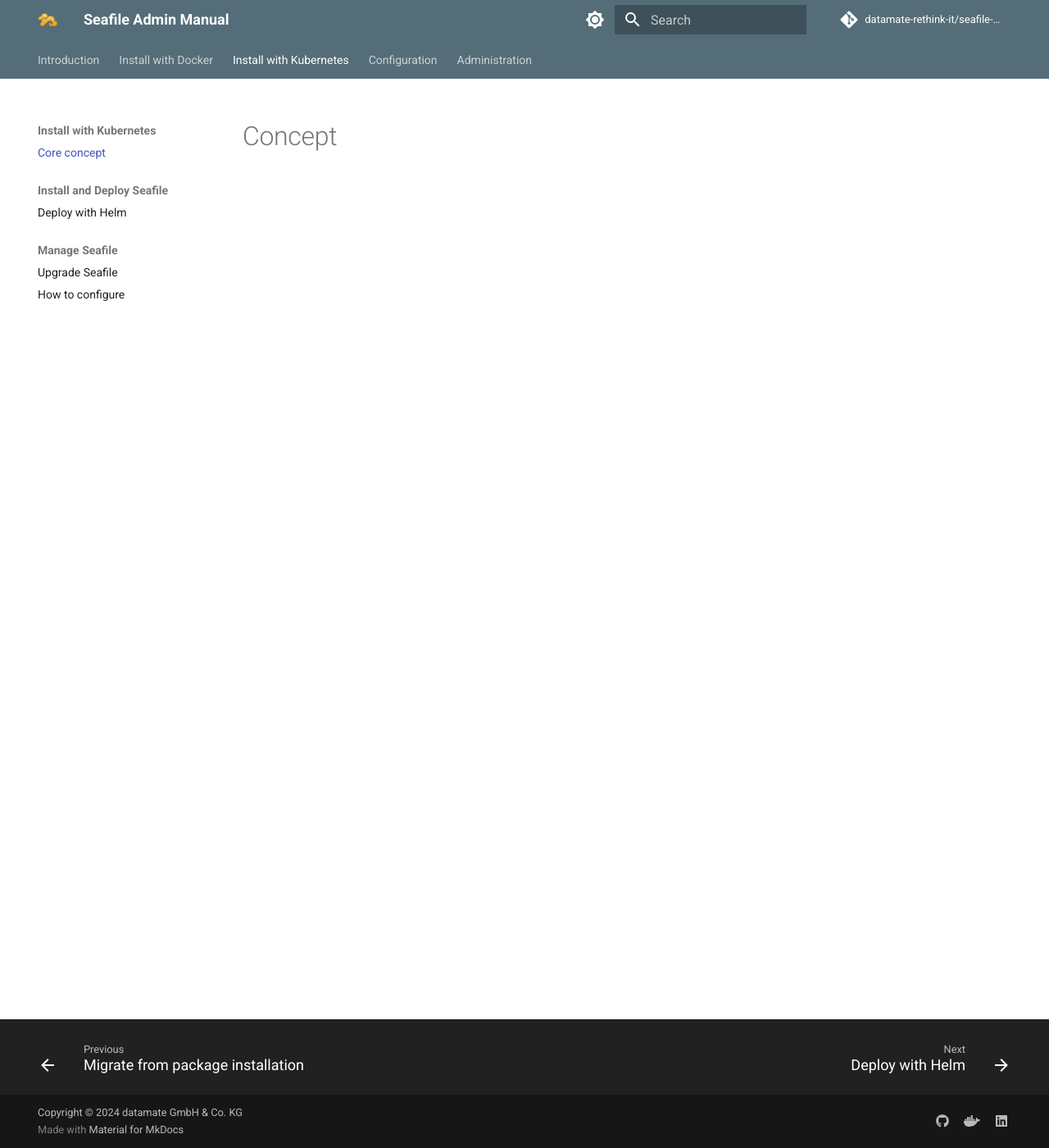
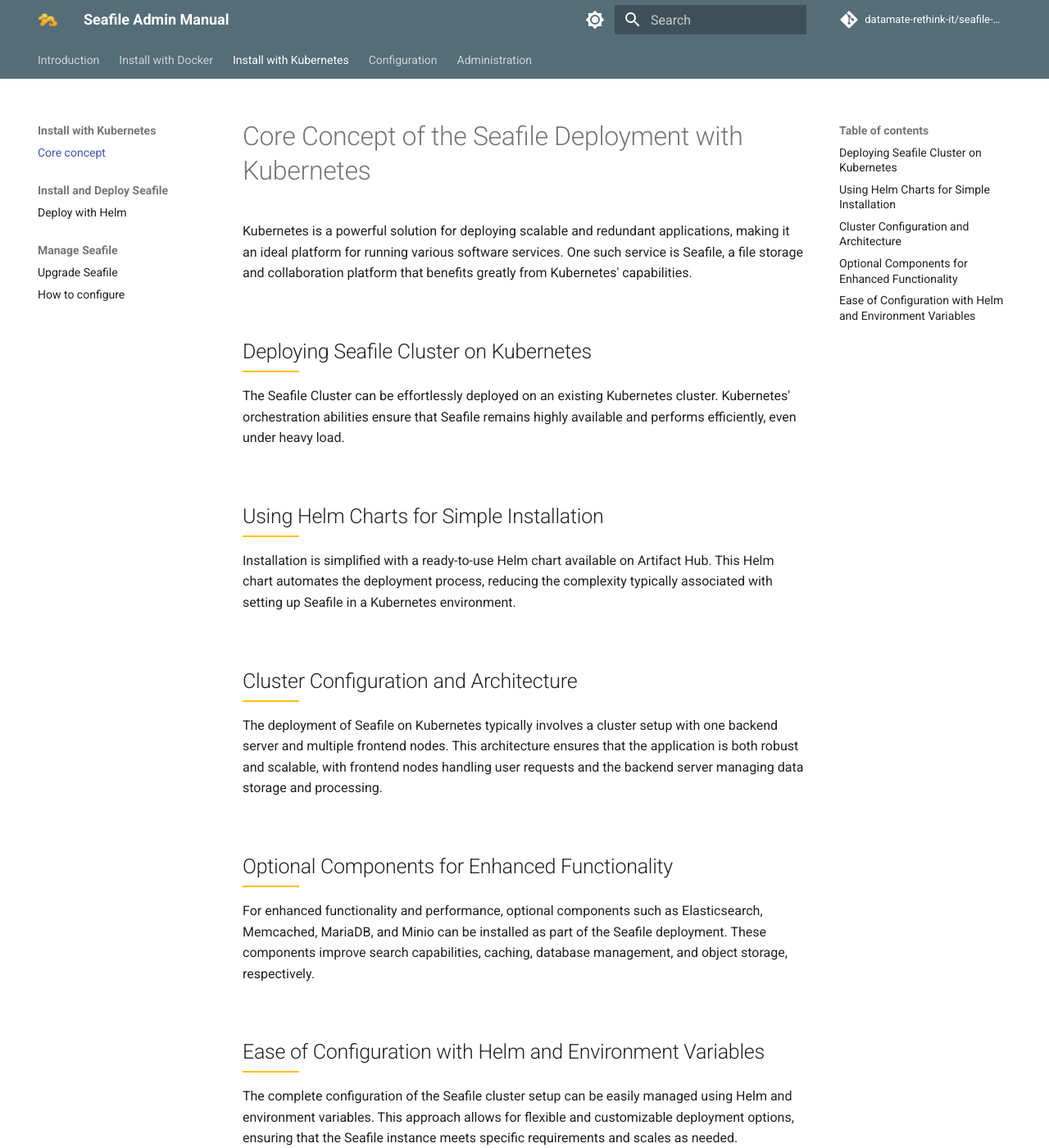
Before and after one commit to datamate-rethink-it/seafile-admin-docs, an MkDocs documentation site: the page built from docs/k8s/concept.md, in a window 1280 px wide and 1400 px high. Shown: the whole window at 82% size. Built offline with MkDocs 1.6.1 and Material for MkDocs 9.7.7, drawn with Linux system fonts in a browser that asks for light colours; comment, search, counter and statistics services are not loaded.

Commit message:
add first descripition for k8s

```diff
--- a/docs/k8s/concept.md
+++ b/docs/k8s/concept.md
@@ -1 +1,23 @@
-# Concept
+# Core Concept of the Seafile Deployment with Kubernetes
+
+Kubernetes is a powerful solution for deploying scalable and redundant applications, making it an ideal platform for running various software services. One such service is Seafile, a file storage and collaboration platform that benefits greatly from Kubernetes' capabilities.
+
+## Deploying Seafile Cluster on Kubernetes
+
+The Seafile Cluster can be effortlessly deployed on an existing Kubernetes cluster. Kubernetes' orchestration abilities ensure that Seafile remains highly available and performs efficiently, even under heavy load.
+
+## Using Helm Charts for Simple Installation
+
+Installation is simplified with a ready-to-use Helm chart available on Artifact Hub. This Helm chart automates the deployment process, reducing the complexity typically associated with setting up Seafile in a Kubernetes environment.
+
+## Cluster Configuration and Architecture
+
+The deployment of Seafile on Kubernetes typically involves a cluster setup with one backend server and multiple frontend nodes. This architecture ensures that the application is both robust and scalable, with frontend nodes handling user requests and the backend server managing data storage and processing.
+
+## Optional Components for Enhanced Functionality
+
+For enhanced functionality and performance, optional components such as Elasticsearch, Memcached, MariaDB, and Minio can be installed as part of the Seafile deployment. These components improve search capabilities, caching, database management, and object storage, respectively.
+
+## Ease of Configuration with Helm and Environment Variables
+
+The complete configuration of the Seafile cluster setup can be easily managed using Helm and environment variables. This approach allows for flexible and customizable deployment options, ensuring that the Seafile instance meets specific requirements and scales as needed.
```
Also changed, not shown: docs/k8s/helm.md (+48 -0 lines).
